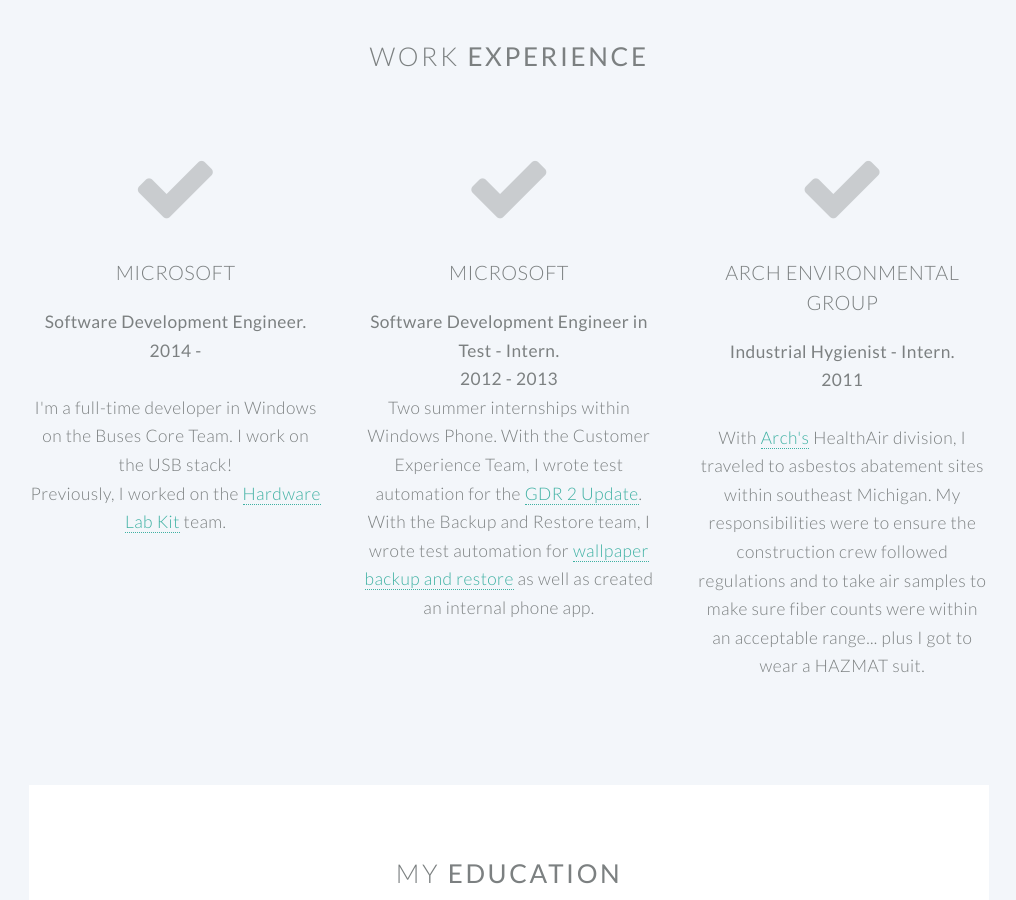
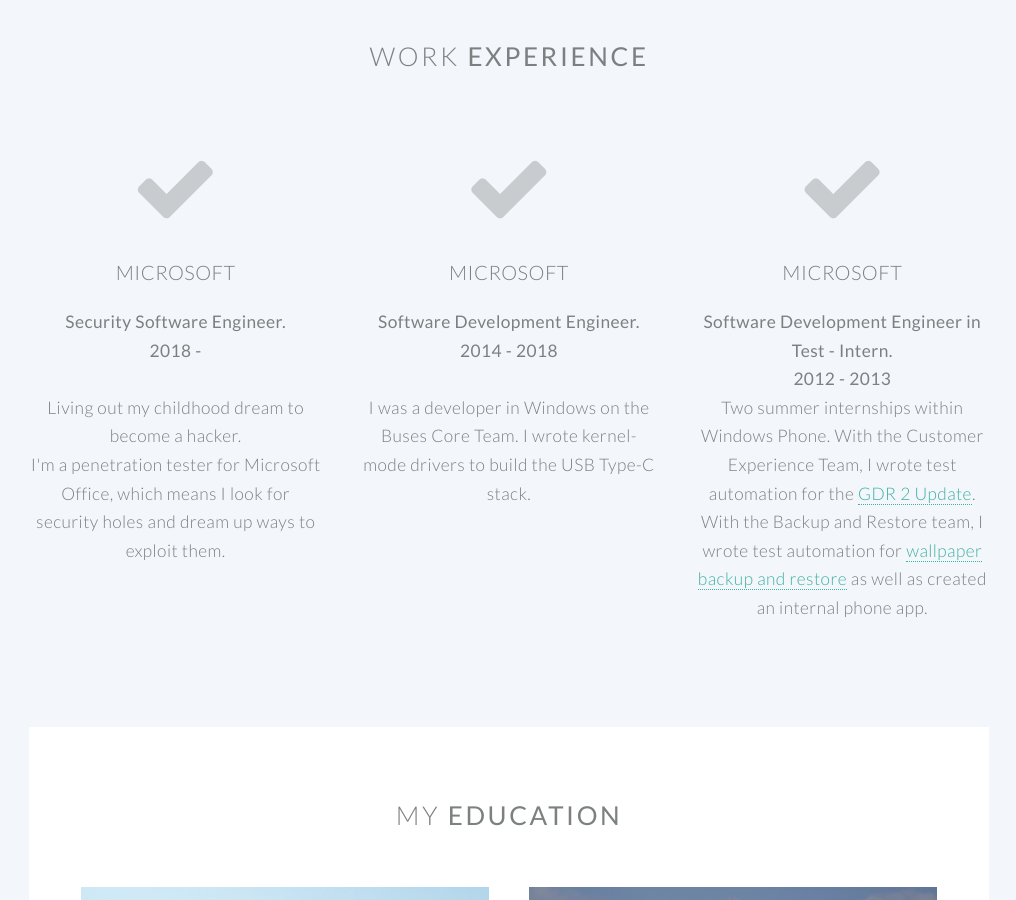
Before and after one commit to mrb113/mrb113.github.io, a Jekyll site: the page index.html, which Jekyll copies as it is, in a window 1280 px wide and 900 px high, scrolled down 2086 px. Shown: the whole window, without its empty margins (131-1147 px from the left). Built offline with Jekyll 4.4.1, drawn with Linux system fonts in a browser that asks for light colours; nearby versions of some CDN libraries; library files that are not in the unit come from our copies; some of the changed text lies outside the part shown.

Commit message:
New job, who dis?

```diff
--- a/index.html
+++ b/index.html
@@ -77,7 +77,7 @@
 					Nice to meet you. </p>
 					</br>
 					<p>
-					I'm a software engineer at <strong>Microsoft</strong> working in Windows on the <a href = "http://blogs.msdn.com/b/usbcoreblog/">Buses Core Team</a>, specifically on USB Type-C (In case you're not familar, "Bus" puts the B in USB).</p>
+					I'm a penetration tester at <strong>Microsoft</strong> working on the Office security team. Previously, I worked in Windows on the <a href = "http://blogs.msdn.com/b/usbcoreblog/">Buses Core Team</a>, specifically on USB Type-C.</p>
 
 					<p>You might have landed here from my involvement in my <strong>side project</strong>, <a href = "http://moonlight-stream.com">Moonlight Game Streaming</a>.
 					I also have a <a href = "http://mrbit.me/blog/">technical blog</a>.</p>
@@ -140,12 +140,23 @@
 									<span class="icon featured fa-check"></span>
 									<header>
 										<h3>Microsoft</h3>
-										<strong>Software Development Engineer. </br>2014 -</strong>
+										<strong>Security Software Engineer. </br>2018 - </strong>
 									</header>
 									</br>
-									<p>I'm a full-time developer in Windows on the Buses Core Team. I work on the USB stack! </br> Previously, I worked on the <a href = "http://en.wikipedia.org/wiki/Windows_Hardware_Certification_Kit">Hardware Lab Kit</a> team.</p>
+							<p>Living out my childhood dream to become a hacker.</br> I'm a penetration tester for Microsoft Office, which means I look for security holes and dream up ways to exploit them. </p>
 								</section>
 
+							</div>
+							<div class="4u">
+								<section>
+									<span class="icon featured fa-check"></span>
+									<header>
+										<h3>Microsoft</h3>
+										<strong>Software Development Engineer. </br>2014 - 2018</strong>
+									</header>
+									</br>
+									<p>I was a developer in Windows on the Buses Core Team. I wrote kernel-mode drivers to build the USB Type-C stack.</p>
+								</section>
 							</div>
 							<div class="4u">
 								<section>
@@ -156,19 +167,6 @@
 									</header>
 									<p>Two summer internships within Windows Phone. With the Customer Experience Team, I wrote test automation for the <a href = "http://www.windowsphone.com/en-us/how-to/wp8/basics/windows-phone-8-update-history">GDR 2 Update</a>. With the Backup and Restore team, I wrote test automation for <a href = "http://www.wpcentral.com/how-to-back-up-settings-windows-phone-81">wallpaper backup and restore</a> as well as created an internal phone app.</p>
 								</section>
-							</div>
-							<div class="4u">
-
-								<section>
-									<span class="icon featured fa-check"></span>
-									<header>
-										<h3>Arch Environmental Group</h3>
-										<strong>Industrial Hygienist - Intern. </br>2011</strong>
-									</header>
-									</br>
-									<p>With <a href = "http://www.archenvgroup.com">Arch's</a> HealthAir division, I traveled to asbestos abatement sites within southeast Michigan. My responsibilities were to ensure the construction crew followed regulations and to take air samples to make sure fiber counts were within an acceptable range... plus I got to wear a HAZMAT suit.</p>
-								</section>
-
 							</div>
 						</div>
 					</section>
```
